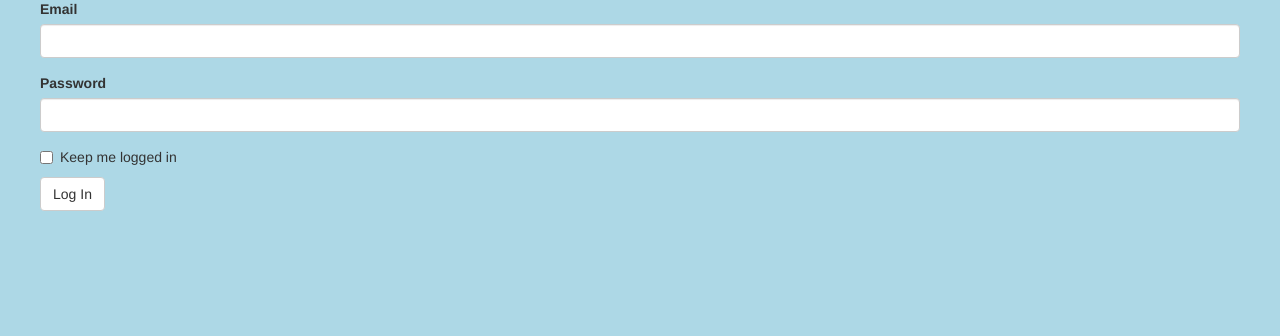
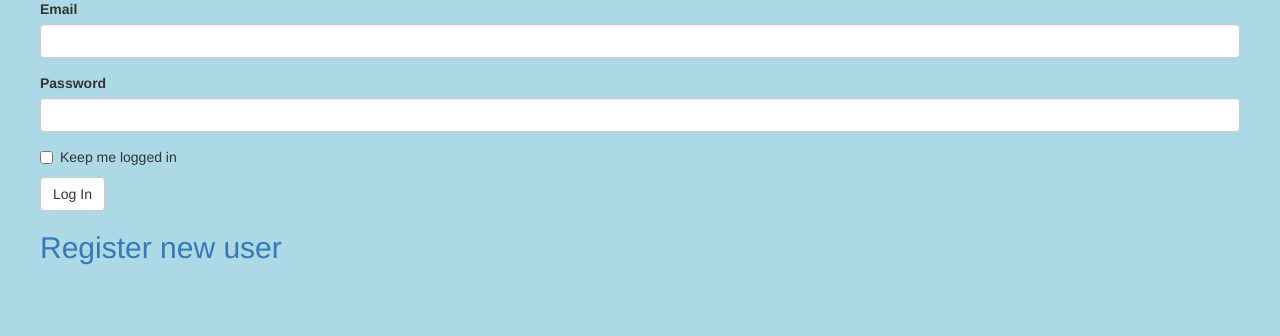
Before and after one commit to jjyoung1/item_catalog, a Flask app: page /auth/login in a window 1280 px wide. Shown: the part 147-483 px from the top of the page. Run offline with Flask 2, Linux system fonts and the light colour scheme; parts of the project's set-up code (start-up, migrations or seed data) failed here and were passed over; some libraries are stand-ins or nearby versions.

Commit message:
Added link to register a new user to login page

```diff
--- a/app/templates/auth/login.html
+++ b/app/templates/auth/login.html
@@ -90,6 +90,7 @@
 </p>
 <div>
     {{ wtf.quick_form(form) }}
+    <h2><a href="{{url_for('auth.register')}}">Register new user</a></h2>
 </div>
 
 
```
